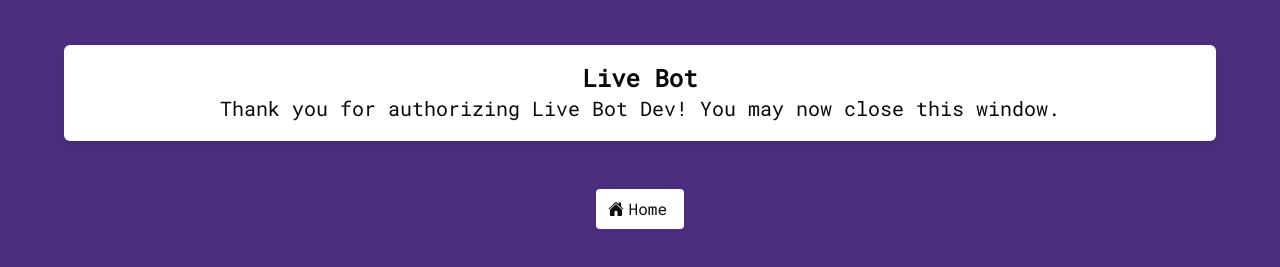
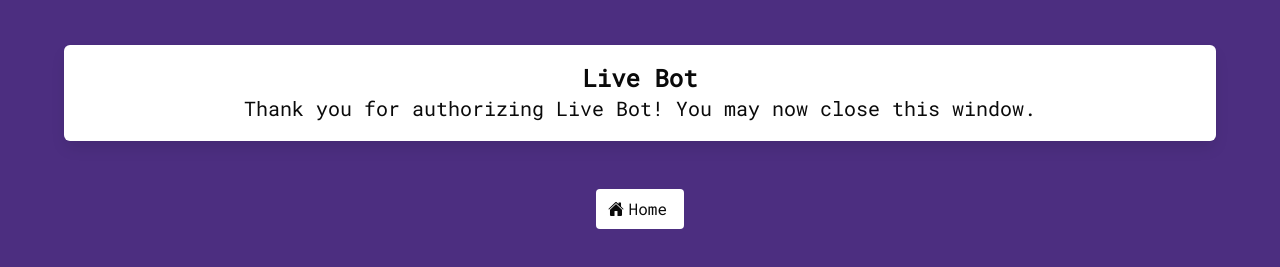
Before and after one commit to bsquidwrd/livebot.bsquid.io, a website: page authorize_thanks.html in a window 1280 px wide. Shown: the part 179-446 px from the top of the page. Drawn offline with nearby package versions, Linux system fonts and the light colour scheme.

Commit message:
Rename to authorize_thanks

```diff
--- a/authorize_dev.html
+++ b/authorize_thanks.html
@@ -68,7 +68,7 @@
                 <p class="mb-6"></p>
                 <div class="box">
                     <h1 class="title is-4 has-text-centered has-text-black">Live Bot</h1>
-                    <h3 class="subtitle is-5 has-text-centered has-text-black">Thank you for authorizing Live Bot Dev! You may now close this window.</h3>
+                    <h3 class="subtitle is-5 has-text-centered has-text-black">Thank you for authorizing Live Bot! You may now close this window.</h3>
                 </div>
                 <!-- Header -->
 
```
